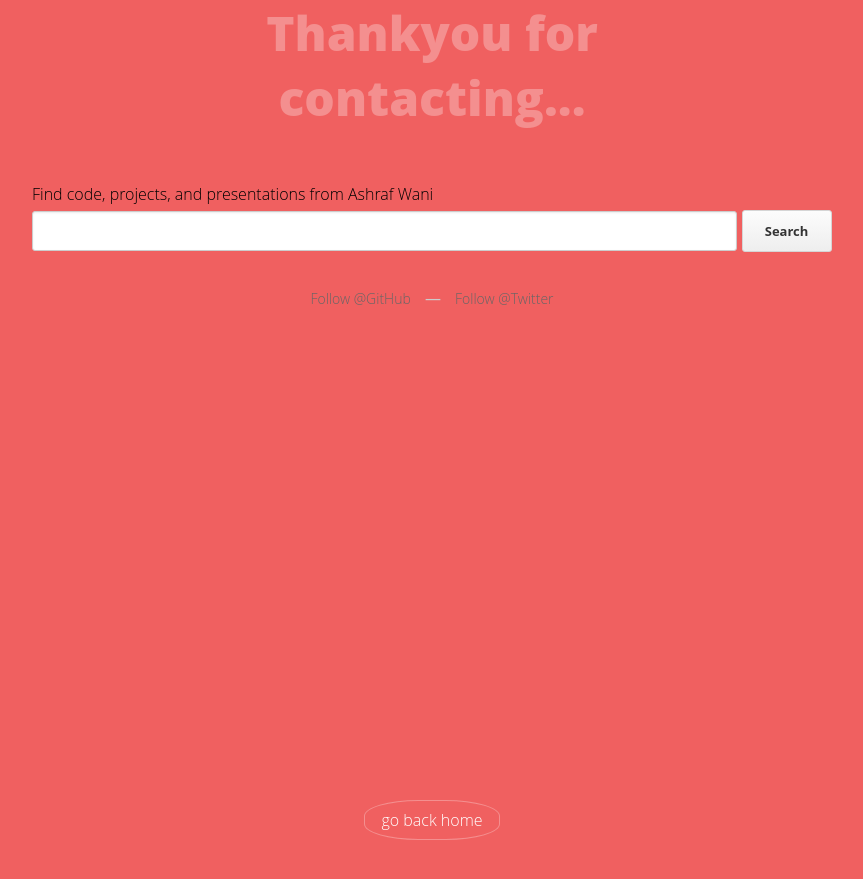
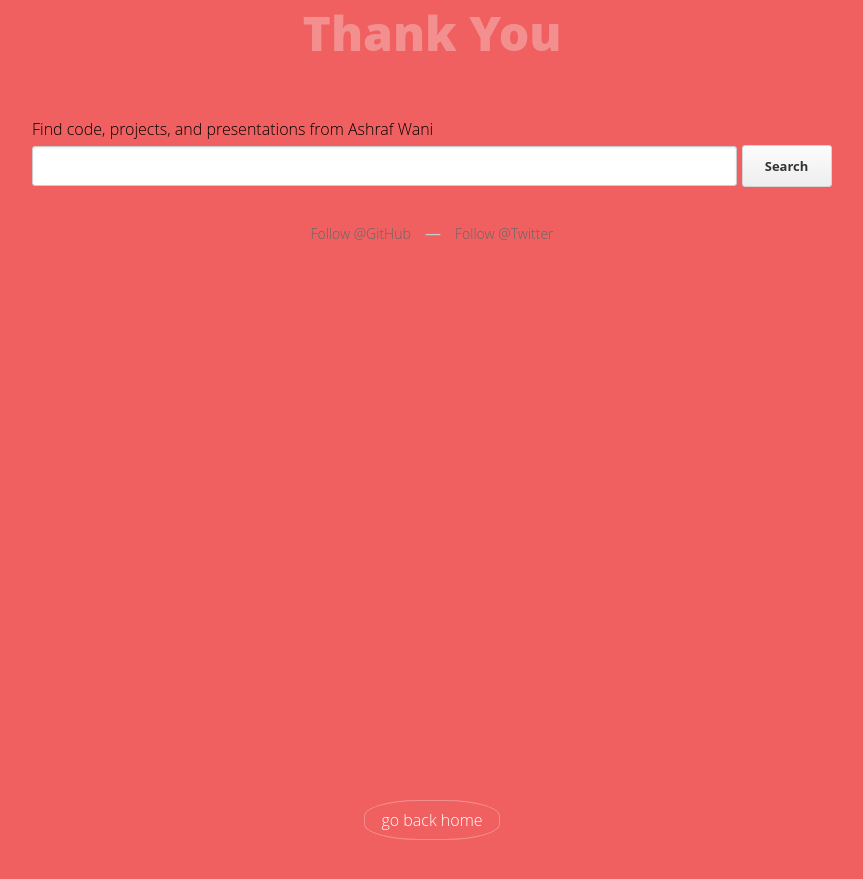
Before and after one commit to ashrafwani/ashrafwani.github.io, a Jekyll site: the page built from thankyou.html, in a window 1280 px wide. Shown: the top 879 px of the page, without its empty margins (208-1071 px from the left). Built offline with Jekyll 4.4.1, drawn with Linux system fonts in a browser that asks for light colours.

Commit message:
Update thankyou.html

```diff
--- a/thankyou.html
+++ b/thankyou.html
@@ -274,7 +274,7 @@ p{
 <title>Thank You · Ashraf Wani</title>
 
 <div class="drunk">
-	<p>Thankyou for contacting...</p>
+	<p>Thank You</p>
 </div>
 
 <div class="container">
```
